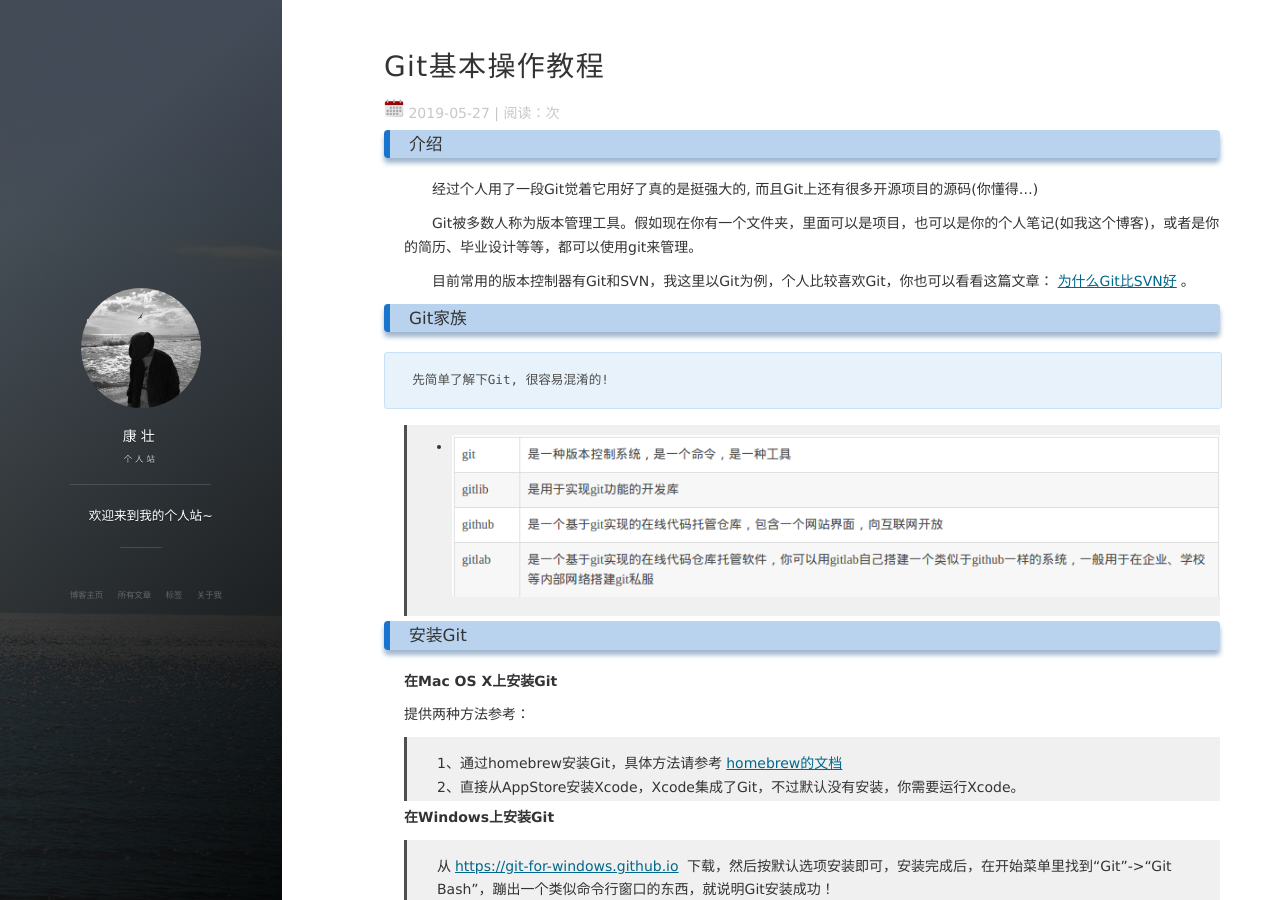
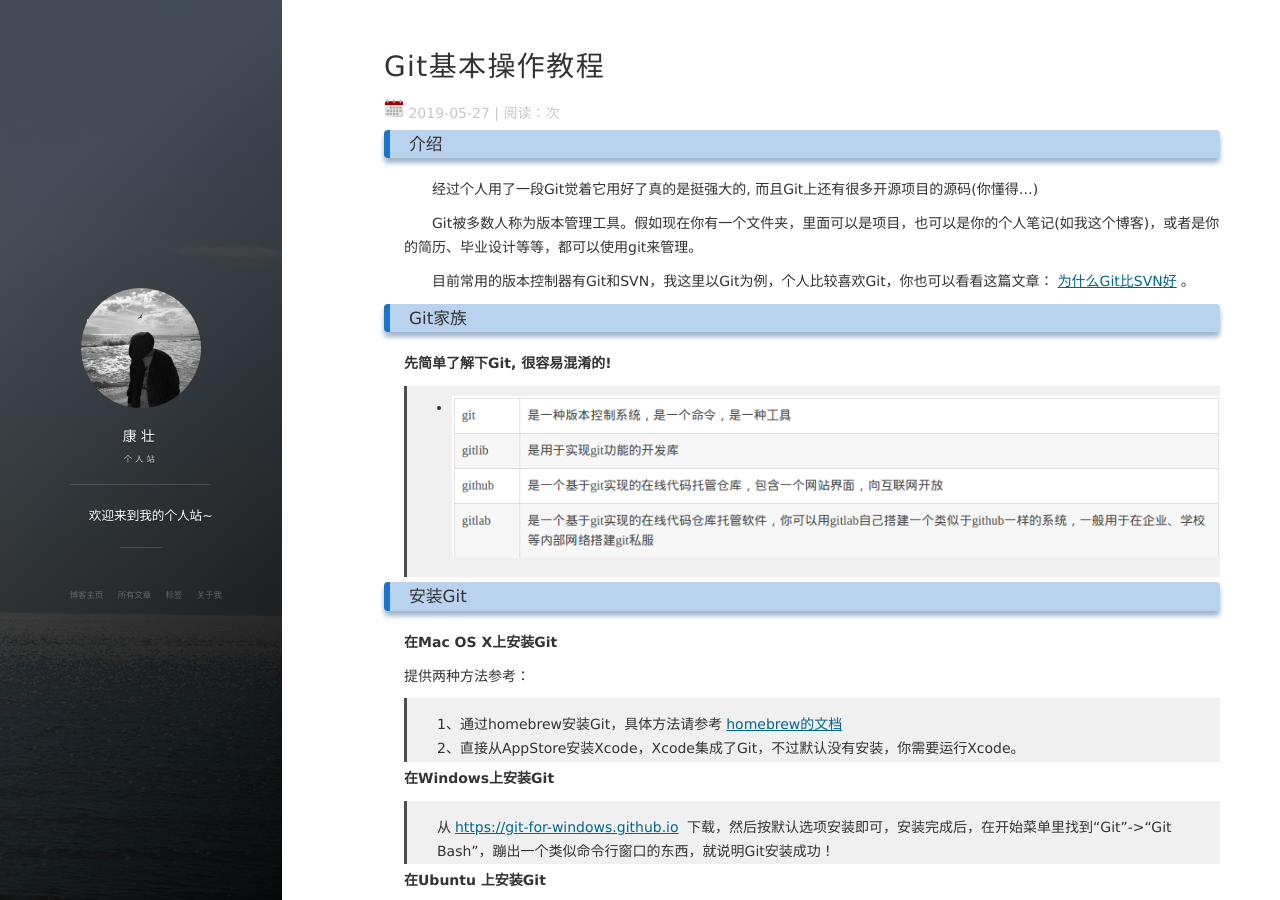
Before and after one commit to kangzhuang0201/kangzhuang0201.github.io, a Jekyll site: the page built from _posts/2019-05-27-GitCourse.md, in a window 1280 px wide and 900 px high. Built offline with Jekyll 4.4.1, drawn with Linux system fonts in a browser that asks for light colours; nearby versions of some CDN libraries; comment, search, counter and statistics services are not loaded.

```diff
--- a/_posts/2019-05-27-GitCourse.md
+++ b/_posts/2019-05-27-GitCourse.md
@@ -12,9 +12,10 @@
 　　Git被多数人称为版本管理工具。假如现在你有一个文件夹，里面可以是项目，也可以是你的个人笔记(如我这个博客)，或者是你的简历、毕业设计等等，都可以使用git来管理。
 
 　　目前常用的版本控制器有Git和SVN，我这里以Git为例，个人比较喜欢Git，你也可以看看这篇文章：[为什么Git比SVN好](http://www.worldhello.net/2012/04/12/why-git-is-better-than-svn.html)。
+
 ### Git家族
 
-    先简单了解下Git, 很容易混淆的!
+**先简单了解下Git, 很容易混淆的!**
 
  >*  ![](/images/posts/GitTools/gits.png)
 
```
